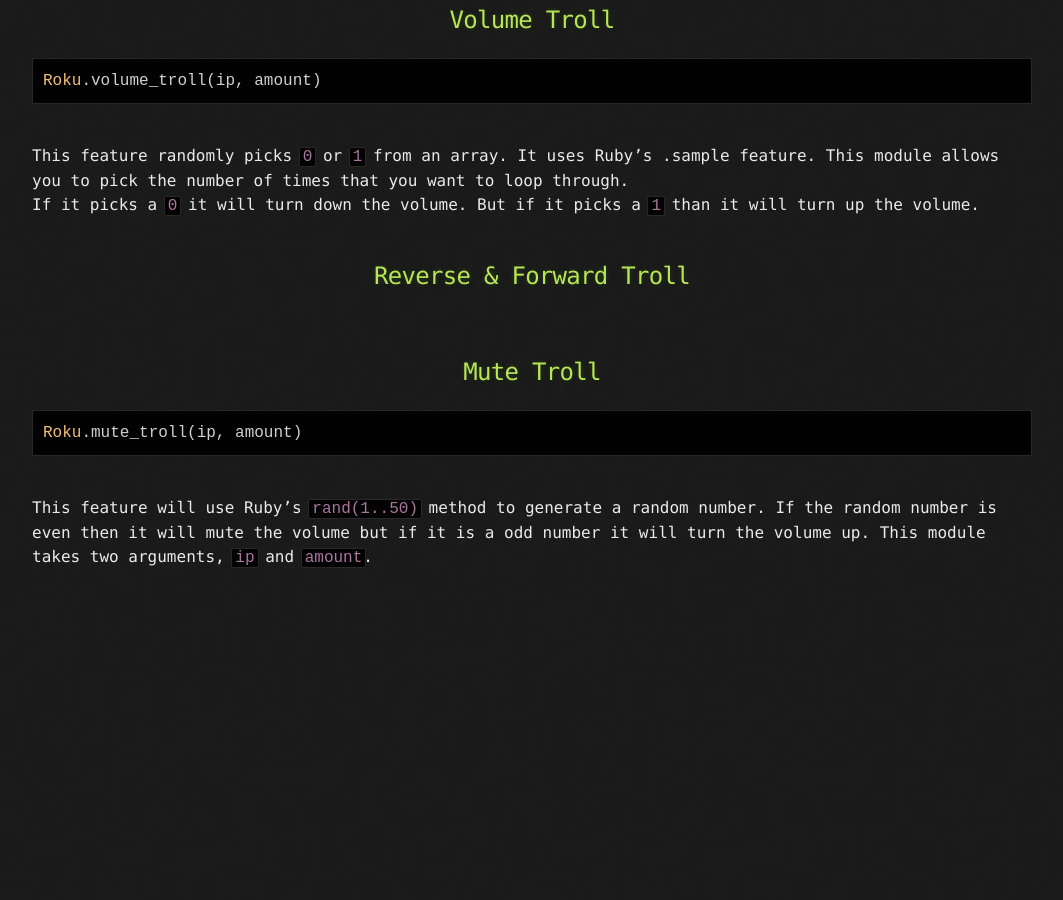
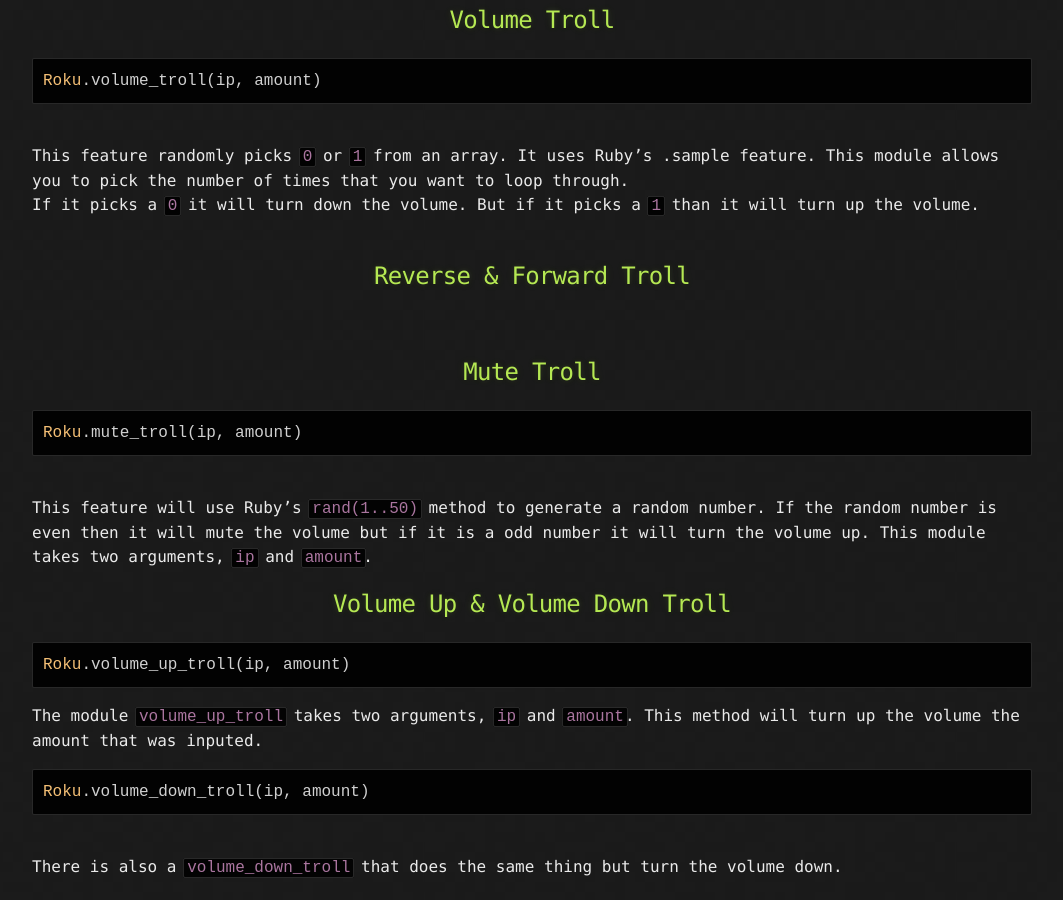
Before and after one commit to Michael-Meade/MinerFind, a Jekyll site: the page built from Projects/RokuTroll.md, in a window 1280 px wide and 900 px high, scrolled down 653 px. Shown: the whole window, without its empty margins (108-1171 px from the left). Built offline with Jekyll 4.4.1, drawn with Linux system fonts in a browser that asks for light colours; our own code applies the rules of GitHub Pages for plain Markdown files; the repository's description, which GitHub fills in, is left out; before the commit the page ends 1243 px from its top, so only the background shows below that.

Commit message:
Update RokuTroll.md

````diff
--- a/Projects/RokuTroll.md
+++ b/Projects/RokuTroll.md
@@ -32,3 +32,16 @@ Roku.mute_troll(ip, amount)
 ```
 <br>
   This feature will use Ruby's ```rand(1..50)``` method to generate a random number. If the random number is even then it will mute the volume but if it is a odd number it will turn the volume up. This module takes two arguments, ```ip``` and ```amount```.
+
+
+## <center>Volume Up & Volume Down Troll</center>
+```ruby
+Roku.volume_up_troll(ip, amount)
+```
+The module ```volume_up_troll``` takes two arguments, ```ip``` and ```amount```.  This method will turn up the volume the amount that was inputed.
+```ruby
+Roku.volume_down_troll(ip, amount)
+```
+<br>
+There is also a ```volume_down_troll``` that does the same thing but turn the volume down.
+<br>
````
